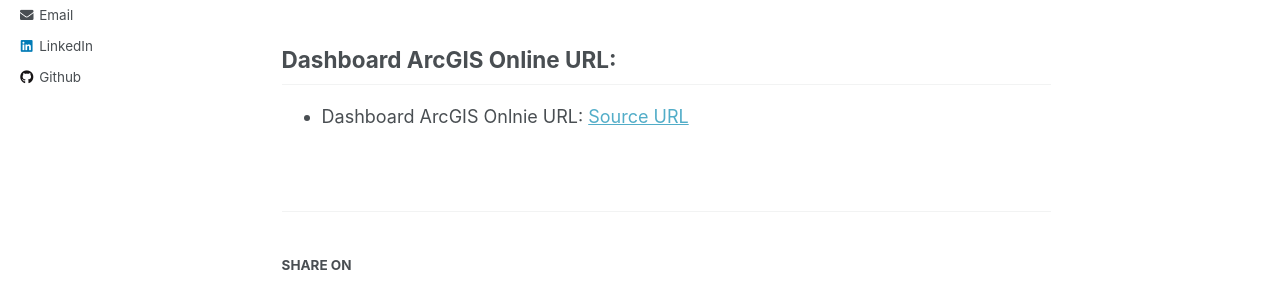
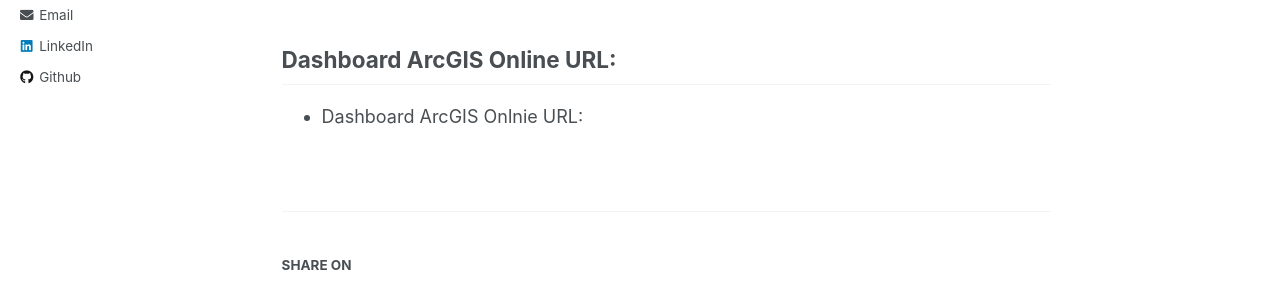
Before and after one commit to mandavaram/mandavaram.github.io, a Jekyll site: the page built from _portfolio/CrashData_Dashboard_ArcGISOnline.md, in a window 1280 px wide and 1188 px high. Shown: the part 568-849 px from the top of the window. Built offline with Jekyll 4.4.1, drawn with Linux system fonts in a browser that asks for light colours.

Commit message:
Update CrashData_Dashboard_ArcGISOnline.md

```diff
--- a/_portfolio/CrashData_Dashboard_ArcGISOnline.md
+++ b/_portfolio/CrashData_Dashboard_ArcGISOnline.md
@@ -14,4 +14,4 @@
 
 ## Dashboard ArcGIS Online URL:
 
- - Dashboard ArcGIS Onlnie URL: <a href="[https://sss-inc.maps.arcgis.com/apps/dashboards/0d9e80bf3570491fb2a8b1ccaceada1f](https://sss-inc.maps.arcgis.com/apps/dashboards/0d9e80bf3570491fb2a8b1ccaceada1f)">Source URL</a>
+ - Dashboard ArcGIS Onlnie URL: <a href="[https://sss-inc.maps.arcgis.com/apps/dashboards/0d9e80bf3570491fb2a8b1ccaceada1f](https://sss-inc.maps.arcgis.com/apps/dashboards/0d9e80bf3570491fb2a8b1ccaceada1f)"></a>
```
